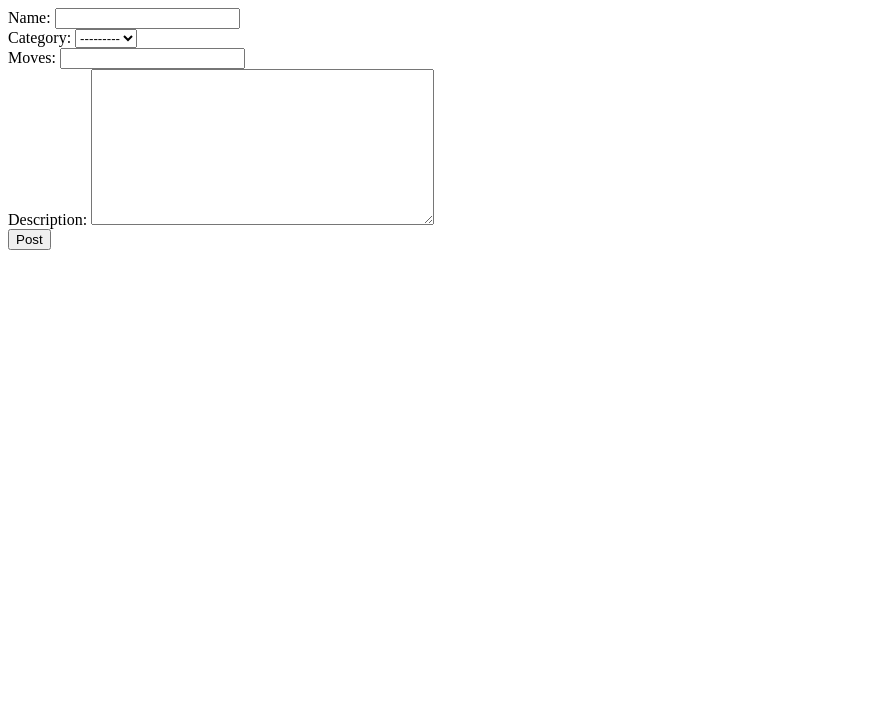
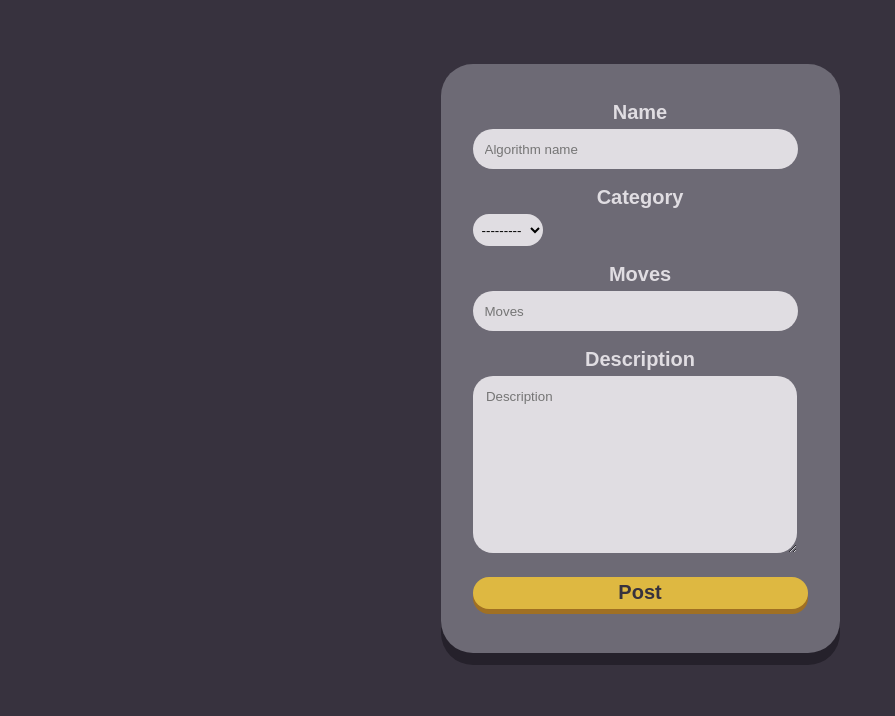
Before and after one commit to Skythe7/algodex, a Django app: page /post/ in a window 1280 px wide. Shown: the top 716 px of the page, without its empty margins (0-895 px from the left). Run offline with Django 5.2, Linux system fonts and the light colour scheme; a user stored in the database is signed in; some libraries are stand-ins or nearby versions.

Commit message:
Add css to forms

```diff
--- a/Algodex/Algodex/settings.py
+++ b/Algodex/Algodex/settings.py
@@ -38,7 +38,9 @@ INSTALLED_APPS = [
     'django.contrib.messages',
     'django.contrib.staticfiles',
 
-    'main'
+    'main',
+
+    'widget_tweaks',
 ]
 
 MIDDLEWARE = [
--- /dev/null
+++ b/Algodex/main/static/styles/form.css
@@ -0,0 +1,96 @@
+:root {
+    --background: #37323E;
+    --primary: #DEB841;
+    --secondary: #DE9E36;
+    --text: #e0dde2;
+    --middle: #6D6A75;
+}
+
+* {
+    margin: 0;
+    padding: 0;
+    font-family: Arial, Helvetica, sans-serif;
+}
+
+body {
+    width: 100%;
+    display: flex;
+    justify-content: center;
+    align-items: center;
+    background-color: var(--background);
+    flex-direction: column;
+}
+
+form {
+    background-color: var(--middle);
+    padding: 2rem;
+    border-radius: 32px;
+    margin: 5%;
+    box-shadow: 0px 12px #25212b;
+}
+
+.label-field {
+    font-size: 20px;
+    font-weight: bold;
+    margin: 5px 0;
+    color: var(--text);
+}
+
+.field-input {
+    height: 24px;
+    width: 90%;
+    border-radius: 20px;
+    padding: 8px 12px;
+    border: none;
+    margin-bottom: 12px;
+    background-color: var(--text);
+}
+
+.field-choice {
+    border-radius: 24px;
+    height: 32px;
+    padding: 5px;
+    border: none;
+    margin-bottom: 12px;
+    background-color: var(--text);
+}
+
+.field-text {
+    margin-bottom: 12px;
+    display: block;
+    padding: 4%;
+    width: 89%;
+    border-radius: 20px;
+    border: none;
+    background-color: var(--text);
+}
+
+#submit-btn {
+    height: 32px;
+    width: 100%;
+    font-size: 20px;
+    border-radius: 20px;
+    margin: 12px 0;
+    font-weight: bold;
+    color: var(--background);
+    background-color: var(--primary);
+    border: none;
+    box-shadow: 0px 5px #a07023;
+}
+
+#submit-btn:hover {
+    background-color: var(--secondary);
+    transition: all 0.15s;
+}
+
+p {
+    text-align: center;
+    color: var(--text);
+    margin: 5px 0;
+    font-size: 18px;
+}
+
+p a {
+    color: var(--primary);
+    font-weight: bold;
+}
--- a/Algodex/main/templates/create.html
+++ b/Algodex/main/templates/create.html
@@ -1,11 +1,23 @@
 {% extends 'layout.html' %}
 
+{% load widget_tweaks %}
+{% load static %}
+
 {% block title %} Algodex | Post Algorithm {% endblock %}
+
+{% block css %} <link rel="stylesheet" href="{% static 'styles/form.css' %}"> {% endblock %}
 
 {% block body %}
     <form action="" method="post">
         {% csrf_token %}
-        {{ form }}
-        <input type="submit" value="Post">
+        <p class="label-field">Name</p>
+        {% render_field form.name placeholder="Algorithm name" class+="field-input" %}
+        <p class="label-field">Category</p>
+        {% render_field form.category class+="field-choice" %}
+        <p class="label-field">Moves</p>
+        {% render_field form.moves placeholder="Moves" class+="field-input" %}
+        <p class="label-field">Description</p>
+        {% render_field form.description placeholder="Description" class+="field-text" %}
+        <input type="submit" value="Post" id="submit-btn">
     </form>
 {% endblock %}
--- a/Algodex/main/templates/layout.html
+++ b/Algodex/main/templates/layout.html
@@ -1,9 +1,11 @@
+{% load static %}
 <!DOCTYPE html>
 <html lang="en">
 <head>
     <meta charset="UTF-8">
     <meta name="viewport" content="width=device-width, initial-scale=1.0">
     <title>{% block title %}{% endblock %}</title>
+    {% block css %}{% endblock %}
 </head>
 <body>
     {% block body %}
```
Also changed, not shown: Algodex/main/templates/login.html (+8 -5 lines), Algodex/main/templates/register.html (+9 -6 lines), Algodex/db.sqlite3.
